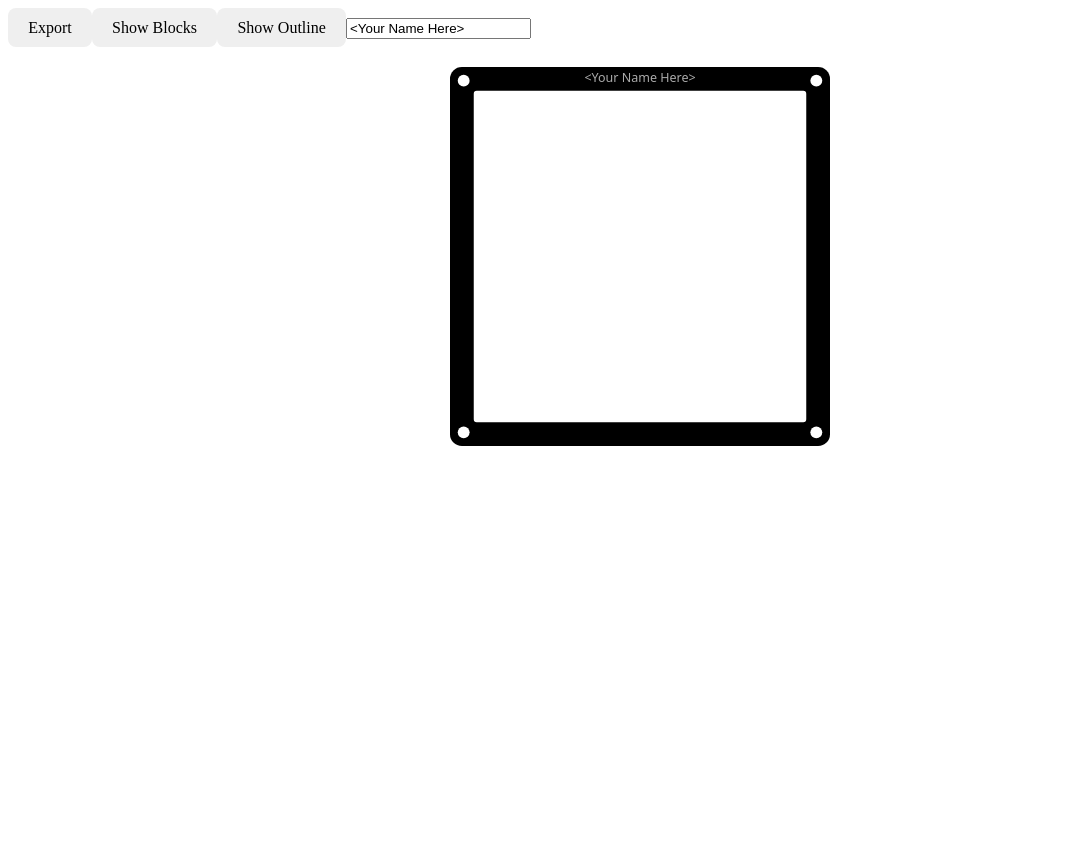
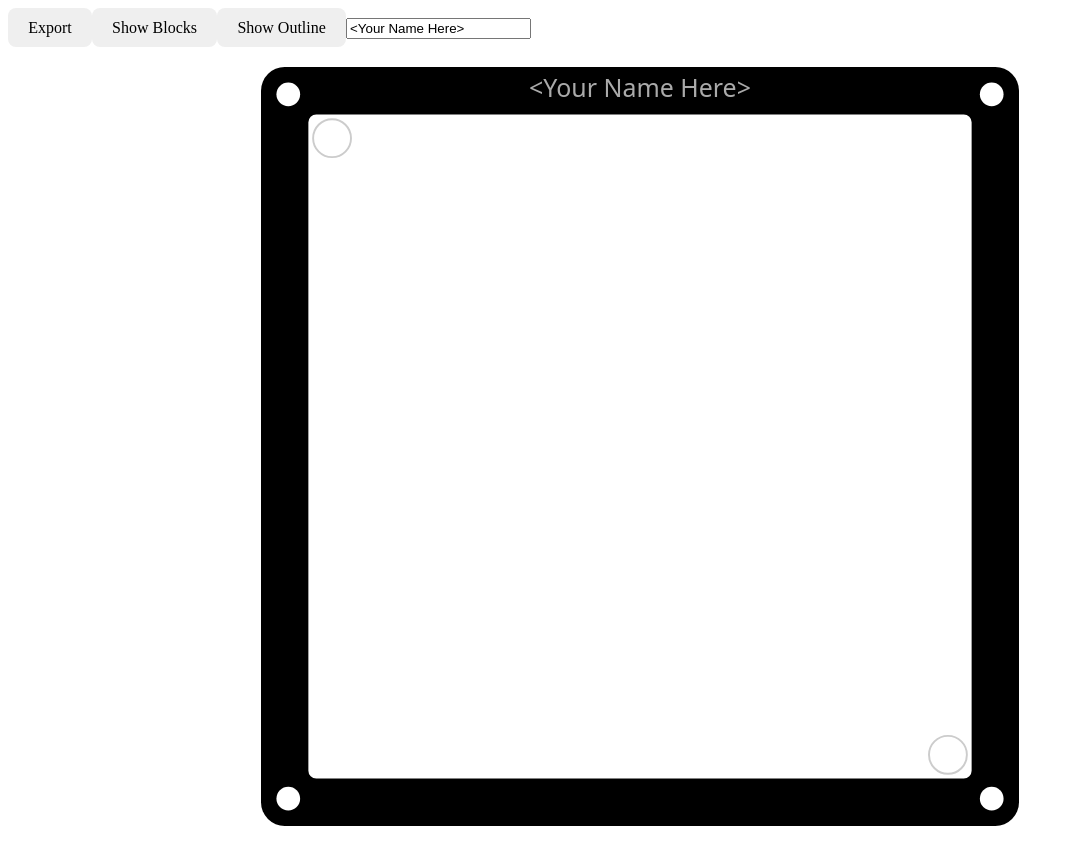
Before and after one commit to dpengineering/Elementary-Maze-Builder, a React (Vite) app: page / in a window 1280 px wide. Shown: the whole page, without its empty margins (0-1074 px from the left). Before the commit the page ends 800 px from the top, so only its background shows below. Built offline with nearby package versions, Linux system fonts and the light colour scheme.

Commit message:
showing issues with design

```diff
--- a/src/App.jsx
+++ b/src/App.jsx
@@ -1,4 +1,4 @@
-import { useState } from "react";
+import { useEffect, useState, useRef} from "react";
 import './App.css';
 
 // Dimensions (in inches)
@@ -9,8 +9,9 @@ const CELL_SIZE = TOTAL_WIDTH / CELLS_PER_COL;
 const BORDER_RADIUS = CELL_SIZE / 2;
 const SCREW_HOLE_RADIUS = CELL_SIZE / 4;
 // TODO Y'all can figure out what these values are exactly supposed to be
-const INTERIOR_FILLET_RADIUS = CELL_SIZE / 8;
-const EXTERIOR_FILLET_RADIUS = CELL_SIZE / 4;
+const BALL_HOLE_RADIUS = CELL_SIZE * 0.4;
+const INTERIOR_FILLET_RADIUS = CELL_SIZE / 6;
+const EXTERIOR_FILLET_RADIUS = CELL_SIZE / 10;
 const SCREW_HOLE_OFFSET = 0.01875; // how far to move the screw hole along both x and y axes towards the center
 
 const FONT_SIZE = 0.13; // for the engraving text
@@ -49,6 +50,21 @@ export default function App() {
   );
 
   const [mode, setMode] = useState(MODE_BLOCKS);
+  const [showIssues, setShowIssues] = useState(false);
+  const [zoomPercent, setZoomPercent] = useState(200);
+
+  const intervalRef = useRef(0);
+
+  useEffect(() => {
+    return () => {
+      clearInterval(intervalRef.current);
+    };
+  }, []);
+
+  useEffect(() => {
+    clearInterval(intervalRef.current);
+    setShowIssues(false);
+  }, [mode]);
 
   // Create a state to store text input for the top row
   const [topText, setTopText] = useState("<Your Name Here>");
@@ -60,12 +76,31 @@ export default function App() {
   };
 
   const renderProps = {
-    showIssues: false,
+    showIssues: showIssues,
     mode: mode,
+    zoom: zoomPercent / 100,
+  };
+
+  const onExport = () => {
+    const svg = exportToSVG(grid, topText, { mode: MODE_OUTLINE, validateDesign: true});
+    if (svg == null) {
+      setMode(MODE_BLOCKS);
+      setShowIssues(true);
+      clearInterval(intervalRef.current);
+      let counter = 0;
+      intervalRef.current = setInterval(() => {
+        setShowIssues(counter % 2);
+        counter++;
+        if (counter === 7)
+          clearInterval(intervalRef.current);
+      }, 250);
+    } else {
+      downloadSVG(svg, topText);
+    }
   };
 
   return <div>
-    <button onClick={() => downloadSVG(exportToSVG(grid, topText, { mode: MODE_OUTLINE }), topText)}>Export</button>
+    <button onClick={onExport}>Export</button>
     <button onClick={() => setMode(MODE_BLOCKS)}>Show Blocks</button>
     <button onClick={() => setMode(MODE_OUTLINE)}>Show Outline</button>
     <input
@@ -139,7 +174,7 @@ function Grid(props) {
     setDraggingMode(null);
   };
 
-  const cellSizePixels = CELL_SIZE * DPI;
+  const cellSizePixels = CELL_SIZE * DPI * props.renderProps.zoom;
 
   const getCoord = (e) => {
     let rect = e.currentTarget.getBoundingClientRect();
@@ -163,7 +198,7 @@ function Grid(props) {
 }
 
 function exportToSVG(grid, text, renderProps) {
-
+  let designHasErrors = false;
   const wallsVertical = Array(grid.length - 2).fill().map((_, rowIndex) =>
     Array(grid[0].length - 1).fill().map((_, colIndex) => {
       const row = rowIndex + 1; // skipping row 1 because it's the border
@@ -186,12 +221,14 @@ function exportToSVG(grid, text, renderProps) {
 
   const styleContent = renderProps.mode === MODE_OUTLINE ? `fill="none" stroke="black"` : `fill="black" stroke="none"`;
 
+  const zoomedWidth = TOTAL_WIDTH * renderProps.zoom;
+
   let svgContent = `<svg
     xmlns="http://www.w3.org/2000/svg"
-      width="${TOTAL_WIDTH}in"
-      height="${TOTAL_WIDTH}in"
-      viewBox="0 0 ${TOTAL_WIDTH} ${TOTAL_WIDTH}"
-    ><g stroke-width="${STROKE_WIDTH}" ${styleContent}>`;
+      width="${zoomedWidth}in"
+      height="${zoomedWidth}in"
+      viewBox="0 0 ${zoomedWidth} ${zoomedWidth}"
+    ><g transform="scale(${renderProps.zoom})" stroke-width="${STROKE_WIDTH}" ${styleContent}>`;
 
   // outer walls
   svgContent += `
@@ -265,13 +302,14 @@ function exportToSVG(grid, text, renderProps) {
       if (dir === RIGHT || dir === LEFT) {
         if (dir === RIGHT && visitedRight[row][col] || dir === LEFT && visitedLeft[row][col]) {
           // we have already visited this cell, so we are done
-          let fill = 'none';
-          if (renderProps.mode === MODE_BLOCKS) {
-            fill = totalRotation < 0 ? 'black' : 'white';
-            if (renderProps.showIssues && totalRotation < 0 && isIsland) {
+          let fill = totalRotation < 0 ? 'black' : 'white';
+          if (totalRotation < 0 && isIsland) {
+            designHasErrors = true;
+            if (renderProps.showIssues)
               fill = 'blue';
-            }
           }
+          if (renderProps.mode === MODE_OUTLINE)
+            fill = 'none';
           svgContent += `Z" style="fill:${fill};"/>`; // close path
           return;
         }
@@ -350,10 +388,48 @@ function exportToSVG(grid, text, renderProps) {
     </g>
   `;
 
+    // Add holes at the start and end
+    const holes = [[1,1], [grid.length - 2, grid[0].length - 2]];
+    for (let hole of holes) {
+      const [row, col] = hole;
+      const isCovered = grid[row][col];
+      designHasErrors ||= isCovered;
+      if (isCovered && !renderProps.showIssues) {
+        continue;
+      }
+      const x = col * CELL_SIZE + CELL_SIZE / 2;
+      const y = row * CELL_SIZE + CELL_SIZE / 2;
+      const color =  isCovered ? 'blue' : '#CCCCCC';
+      if (renderProps.mode === MODE_BLOCKS)
+        svgContent += `<circle cx="${x}" cy="${y}" r="${BALL_HOLE_RADIUS}" fill="none" stroke="${color}"/>`;
+    }
+
+    // look for bad diagonals
+    if (renderProps.validateDesign || renderProps.showIssues) {
+      for (let row = 1; row < grid.length - 2; row++) {
+        for (let col = 1; col < grid[0].length - 2; col++) {
+          if (grid[row][col] && grid[row + 1][col + 1] && !grid[row + 1][col] && !grid[row][col + 1] ||
+              !grid[row][col] && !grid[row + 1][col + 1] && grid[row + 1][col] && grid[row][col + 1]
+          ) {
+            designHasErrors = true;
+            if (renderProps.showIssues) {
+              const warningSize = CELL_SIZE / 2;
+              const x = col * CELL_SIZE + CELL_SIZE - warningSize / 2;
+              const y = row * CELL_SIZE + CELL_SIZE - warningSize / 2;
+              svgContent += `<rect x="${x}" y="${y}" width="${warningSize}" height="${warningSize}" fill="none" stroke="blue"/>`;
+            }
+        }
+      }
+    }
+  }
+
+
   svgContent += `<text x="${TOTAL_WIDTH / 2}" y="${CELL_SIZE / 2}" dominant-baseline="middle" text-anchor="middle" fill="${ENGRAVING_COLOR}" stroke="none" font-size="${FONT_SIZE}" font-family="Sans,Arial">${escapeSpecialChars(text)}</text>`
 
   svgContent += `</g></svg>`;
-
+  if (renderProps.validateDesign && designHasErrors) {
+    return null;
+  }
   return svgContent
 }
 
```
